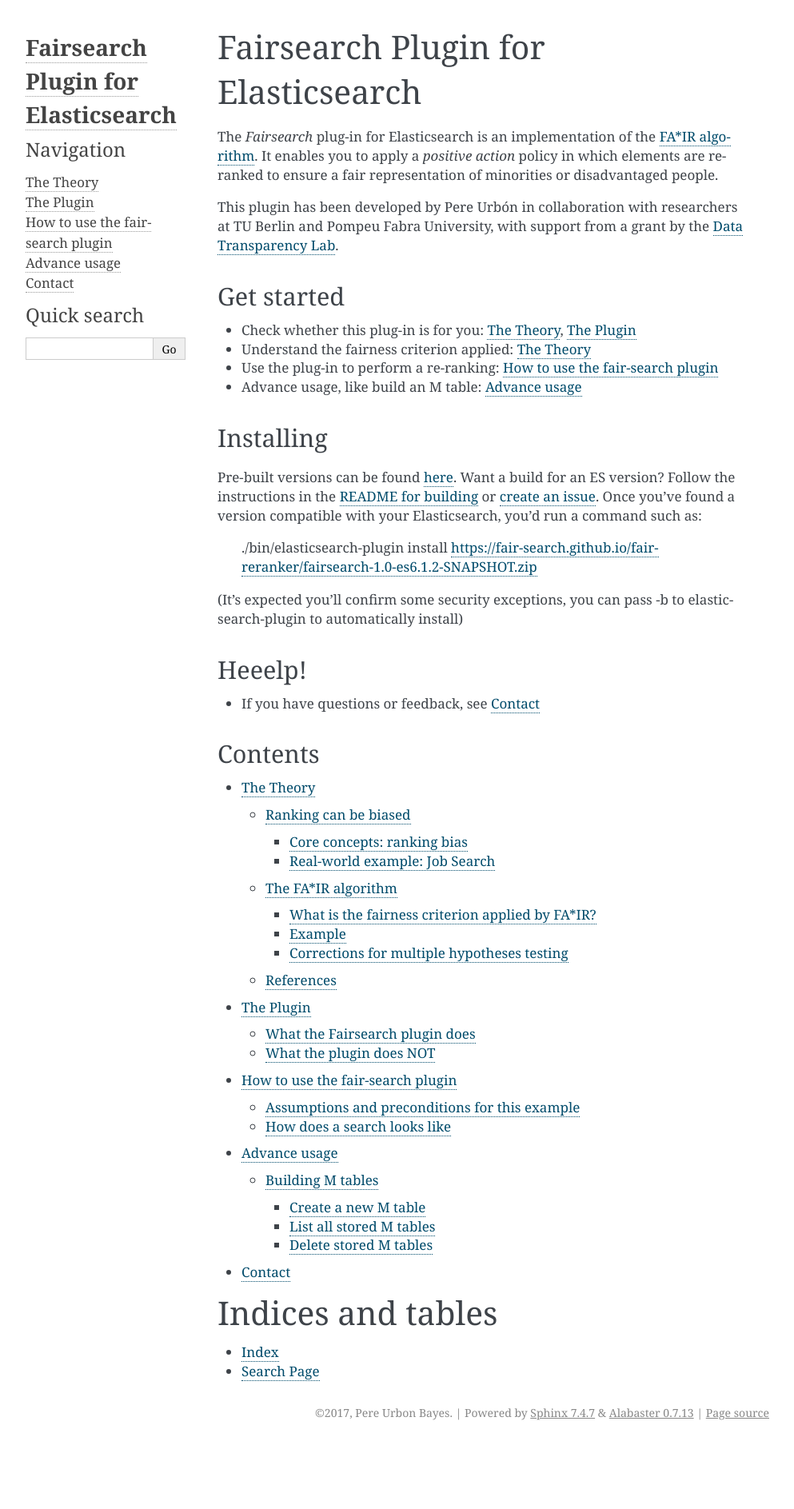
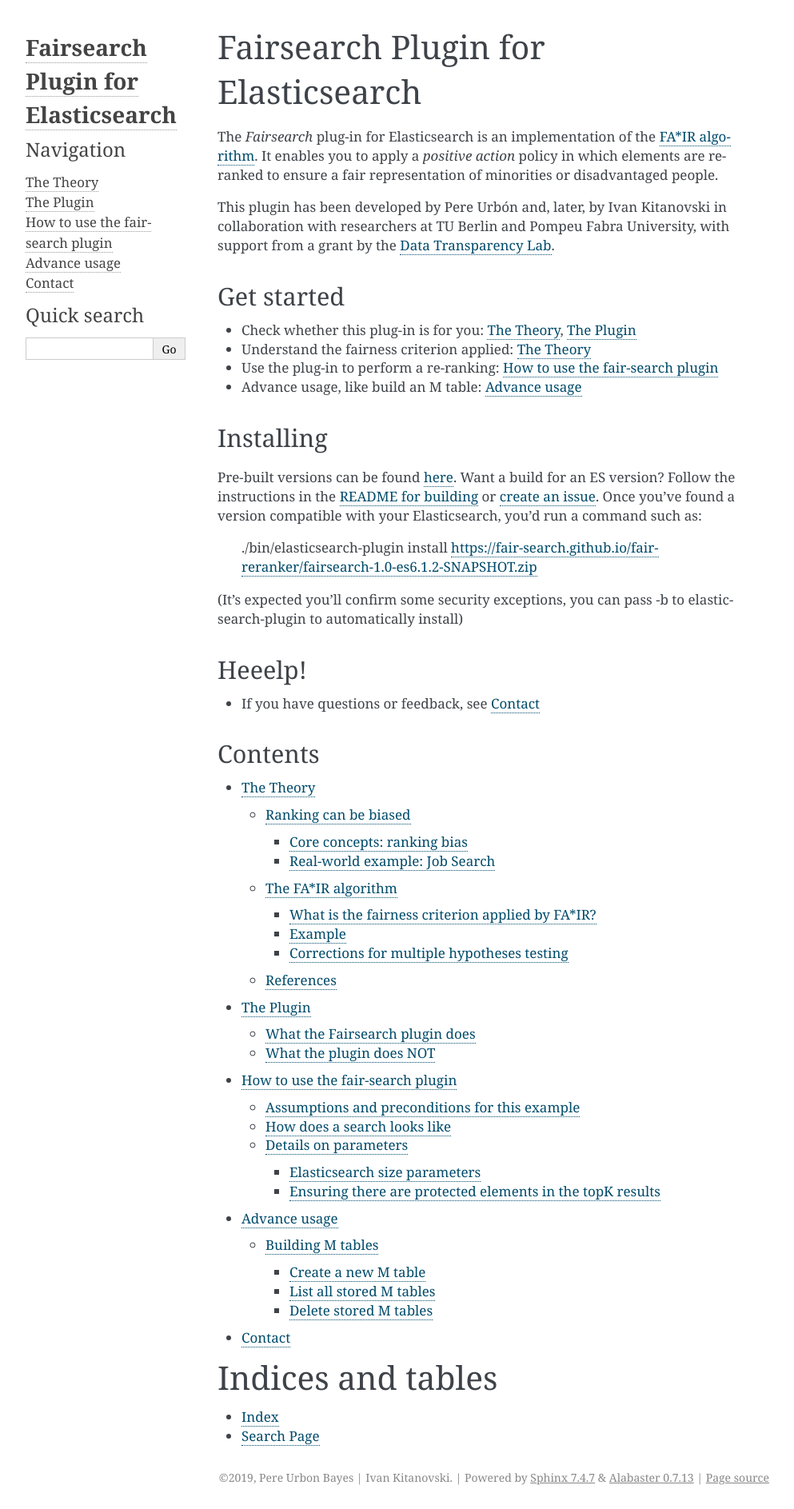
Before and after one commit to fair-search/fairsearch-fair-for-elasticsearch, a Sphinx documentation site: the page built from docs/index.rst, in a window 1280 px wide. Shown: the whole page at 80% size, without its empty margins (148-1141 px from the left). Built offline with Sphinx 7.4.7, drawn with Linux system fonts in a browser that asks for light colours; pages that are not in the unit, such as notebooks, are missing from menus; before the commit the page ends 1806 px from its top, so only the background shows below that; part of the change alters nothing that is shown.

Commit message:
Updated docs

```diff
--- a/docs/conf.py
+++ b/docs/conf.py
@@ -47,8 +47,8 @@ master_doc = 'index'
 
 # General information about the project.
 project = 'Fairsearch Plugin for Elasticsearch'
-copyright = '2017, Pere Urbon Bayes'
-author = 'Pere Urbon'
+copyright = '2019, Pere Urbon Bayes | Ivan Kitanovski'
+author = 'Pere Urbon, Ivan Kitanovski'
 
 # The version info for the project you're documenting, acts as replacement for
 # |version| and |release|, also used in various other places throughout the
@@ -143,7 +143,7 @@ latex_elements = {
 #  author, documentclass [howto, manual, or own class]).
 latex_documents = [
     (master_doc, 'ElasticsearchFairSearch.tex', 'Elasticsearch Learning to Rank Documentation',
-     'Pere Urbon', 'manual'),
+     'Pere Urbon, Ivan Kitanovski', 'manual'),
 ]
 
 
--- a/docs/index.rst
+++ b/docs/index.rst
@@ -8,7 +8,7 @@ Fairsearch Plugin for Elasticsearch
 
 The *Fairsearch* plug-in for Elasticsearch is an implementation of the `FA*IR algorithm <https://arxiv.org/abs/1706.06368>`_. It enables you to apply a *positive action* policy in which elements are re-ranked to ensure a fair representation of minorities or disadvantaged people.
 
-This plugin has been developed by Pere Urbón in collaboration with researchers at TU Berlin and Pompeu Fabra University, with  support from a grant by the `Data Transparency Lab <http://datatransparencylab.org/dtl2017_program_fair/>`_.
+This plugin has been developed by Pere Urbón and, later, by Ivan Kitanovski in collaboration with researchers at TU Berlin and Pompeu Fabra University, with  support from a grant by the `Data Transparency Lab <http://datatransparencylab.org/dtl2017_program_fair/>`_.
 
 Get started
 -------------------------------
--- a/docs/usage.rst
+++ b/docs/usage.rst
@@ -35,7 +35,7 @@ In this example, women will be our protected category. As we see in the "body" o
 How does a search looks like
 =======================
 
-Lets first imagine we execute a normal search for "hello", one without using the Fairsearch plugin. The results would look like this:
+Lets first imagine we execute a normal search for "hello", one without using the fairsearch plug-in. The results would look like this:
 
 .. code-block:: json
 
@@ -49,18 +49,17 @@ Lets first imagine we execute a normal search for "hello", one without using the
     }
 
 
-This request will return all documents that match the word hello, sorted by their relevance scoring. For this
-particular dataset we would get this results:
+This request will return all documents that match the word *hello*, sorted by their relevance scoring. For this particular dataset we would get these results:
 
     Doc1, Doc3, Doc5, Doc7, Doc9, Doc2, Doc4, Doc6, Doc8, Doc10
 
-that if we take a close look these will be:
+and if we take a closer look, these will be:
 
     m, m, m, m, m, f, f, f, f, f
 
-with all men as first top results, however as we could see in the :doc:`Motivation` section, there are many situations where we might aim for a fair result. To achieve this we will use the plug-in.
+with all men as first top results, however as we could see in the :doc:`theory` section, there are many situations where we might aim for a fair result. To achieve this we will use the plug-in.
 
-A request with the rescore function will look like this:
+A request with the re-score function will look like this:
 
 .. code-block:: json
 
@@ -81,14 +80,62 @@ A request with the rescore function will look like this:
         }
     }
 
-this request is actually doing an Elasticsearch *match* query, could it by any other type of query, for example a *bool* or a *multi match*. then after the results are calculated (in every shard) it apply the fair topK algorithm.
+this request is actually doing an Elasticsearch *match* query (it also could do any other type of query, for example a *bool* or a *multi match*), then after the results are calculated (in every shard) it applies the fair topK algorithm.
 
 This request will give you a response where the target number of protected elements will be scored in relevant places, that for our example will be:
 
     Doc1, Doc3, Doc2, Doc5, Doc4, Doc7, Doc9, Doc6, Doc8, Doc10
 
-in terms of gender:
+or, in terms of gender:
 
     m, m, f, m, f, m, m, f, f, f
 
-with a much fair distribution of elements of the protected class (i.e., some women appear in the top positions).
+with a much fairer distribution of elements of the protected class (i.e., some women appear in the top positions).
+
+=======================
+Details on parameters
+=======================
+
+As we saw in the :doc:`theory`, for the fair query to work, we would need an *mtable* against which the re-scoring will be executed. To make the use of the plug-in easier, the re-score function does that in the background. So, the previous re-score call will create an *mtable* with the following parameters:
+
+- ``k=10``, as 10 is the default documents that are returned by Elasticsearch
+- ``α=0.1``, as that is the significance level specified in the query
+- ``p=0.6``, as that is the minimum proportion of protected elements specified in the top results
+
+
+Elasticsearch size parameters
+-------------------------
+Elasticsearch supports the following size parameters:
+
+- ``size``, which is the number of documents returned by the query (defaults to 10)
+- ``window_size``, which is the number of documents to be re-ranked by the re-score function (defaults to 10).
+
+For example, if you make a query like this:
+
+.. code-block:: json
+
+    GET test/_search
+    {
+       "size": 50,
+        "query": {
+            "match": {
+                "body": "hello"
+            }
+        },
+        "rescore": {
+            "window_size": 10,
+            "fair_rescorer": {
+                "protected_key": "gender",
+                "protected_value": "f",
+                "significance_level": 0.1,
+                "min_proportion_protected": 0.6
+            }
+        }
+    }
+
+This will try to find initial 50 documents that match the query and, then, re-rank and *return* only the top 10. So, the plug-in will choose ``window_size`` as the ``k`` parameter or, if smaller, the actual numbers of documents initially returned.
+
+Ensuring there are protected elements in the topK results
+-------------------------
+
+A recommended way of using the plug-in is to specify a higher number for ``size``, so that more elements can be included in the initial list for more fair re-ranking. Then, after the re-scoring phase, only ``window_size`` number of documents will be returned.
```
